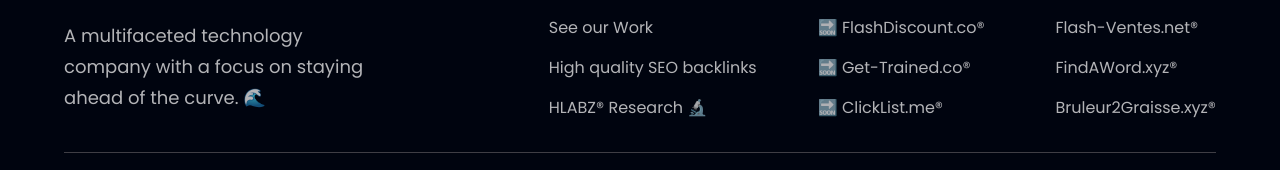
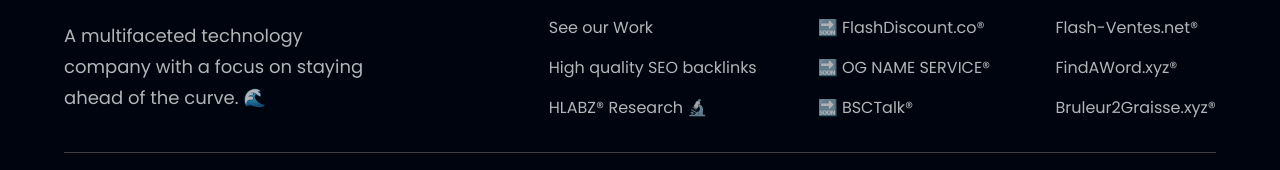
Before and after one commit to HLABZcc/HLABZ.cc, a React (Vite) app: page / in a window 1280 px wide. Shown: the part 3838-4008 px from the top of the page. Built offline with nearby package versions, Linux system fonts and the light colour scheme.

Commit message:
Update index.js

```diff
--- a/src/constants/index.js
+++ b/src/constants/index.js
@@ -120,14 +120,14 @@
         url: "https://flashdiscount.co/",
       },
       {
-        name: "🔜 Get-Trained.co®",
-        link: "https://get-trained.co/",
-        url: "https://get-trained.co/",
+        name: "🔜 OG NAME SERVICE®",
+        link: "https://dotog.xyz/",
+        url: "https://dotog.xyz/",
       },
       {
-        name: "🔜 ClickList.me®",
-        link: "https://clicklist.me",
-        url: "https://clicklist.me",
+        name: "🔜 BSCTalk®",
+        link: "https://www.bsctalk.xyz/",
+        url: "https://www.bsctalk.xyz/",
       },
     ],
   },
```
